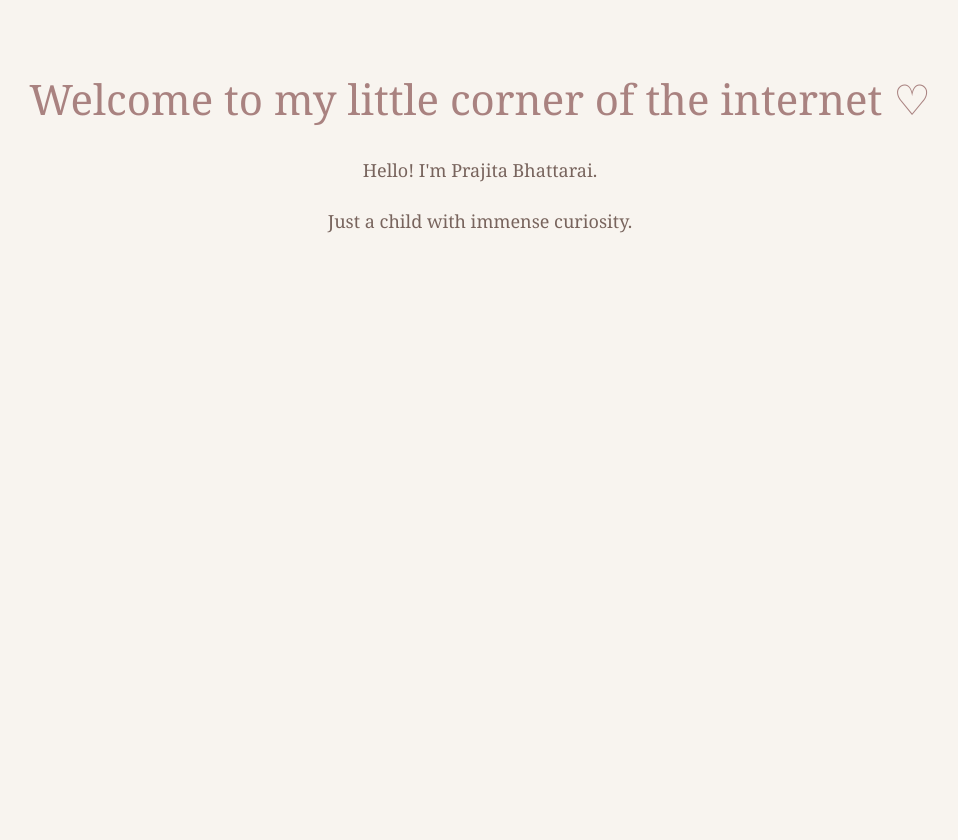
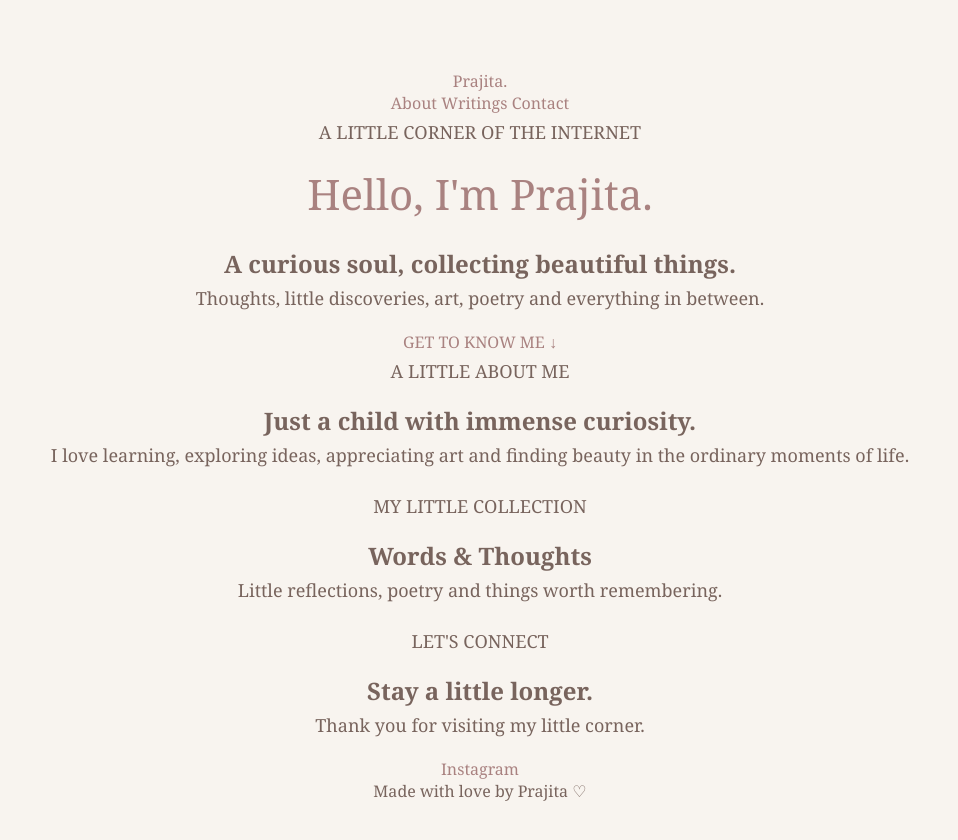
Before and after one commit to work-prajita/Prajita, a plain HTML site: page index.html in a window 1280 px wide. Shown: the whole page, without its empty margins (160-1118 px from the left). Before the commit the page ends 800 px from the top, so only its background shows below. Drawn offline with Linux system fonts and the light colour scheme.

Commit message:
Update index.html

```diff
--- a/index.html
+++ b/index.html
@@ -1,3 +1,4 @@
+
 <!DOCTYPE html>
 <html lang="en">
 <head>
@@ -6,12 +7,59 @@
     <title>Prajita Bhattarai</title>
     <link rel="stylesheet" href="style.css">
 </head>
+
 <body>
 
-    <h1>Welcome to my little corner of the internet ♡</h1>
+    <nav>
+        <a href="#home">Prajita.</a>
+        <div>
+            <a href="#about">About</a>
+            <a href="#writings">Writings</a>
+            <a href="#contact">Contact</a>
+        </div>
+    </nav>
 
-    <p>Hello! I'm Prajita Bhattarai.</p>
-    <p>Just a child with immense curiosity.</p>
+    <header id="home">
+        <p class="small-heading">A LITTLE CORNER OF THE INTERNET</p>
+
+        <h1>Hello, I'm Prajita.</h1>
+
+        <h2>A curious soul, collecting beautiful things.</h2>
+
+        <p>
+            Thoughts, little discoveries, art, poetry
+            and everything in between.
+        </p>
+
+        <a class="explore" href="#about">GET TO KNOW ME ↓</a>
+    </header>
+
+    <section id="about">
+        <p class="small-heading">A LITTLE ABOUT ME</p>
+        <h2>Just a child with immense curiosity.</h2>
+        <p>
+            I love learning, exploring ideas,
+            appreciating art and finding beauty
+            in the ordinary moments of life.
+        </p>
+    </section>
+
+    <section id="writings">
+        <p class="small-heading">MY LITTLE COLLECTION</p>
+        <h2>Words & Thoughts</h2>
+        <p>Little reflections, poetry and things worth remembering.</p>
+    </section>
+
+    <section id="contact">
+        <p class="small-heading">LET'S CONNECT</p>
+        <h2>Stay a little longer.</h2>
+        <p>Thank you for visiting my little corner.</p>
+        <a href="https://instagram.com/">Instagram</a>
+    </section>
+
+    <footer>
+        Made with love by Prajita ♡
+    </footer>
 
 </body>
 </html>
```
